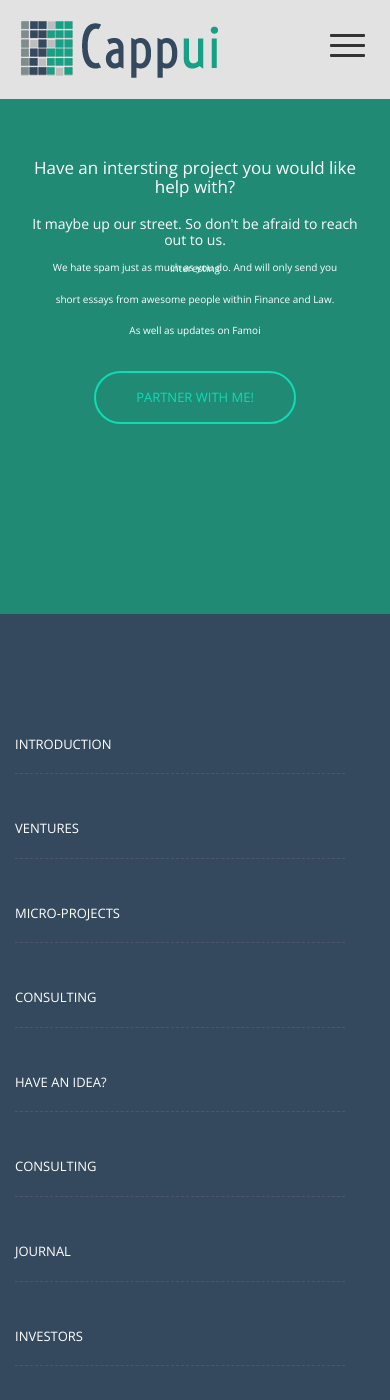
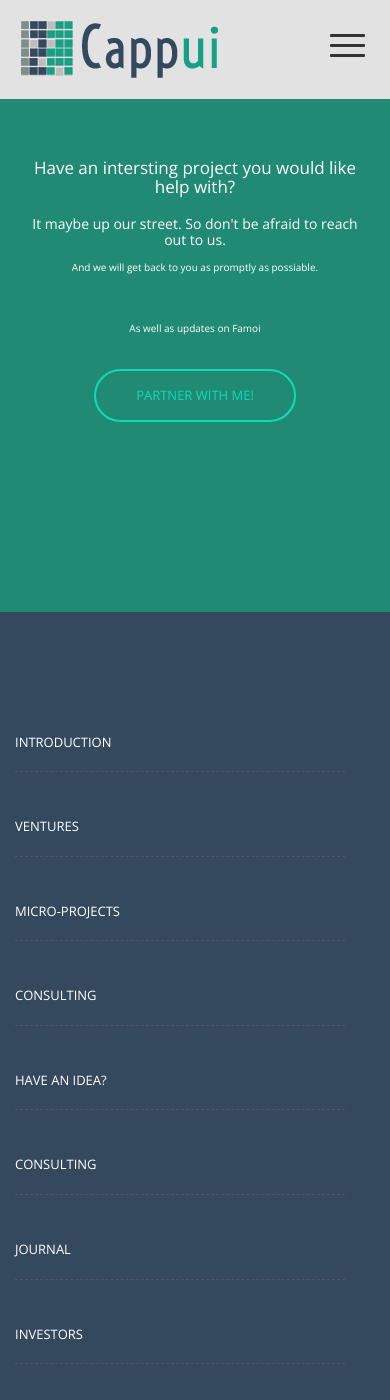
Before and after one commit to Cappui/Cappui-Website, a Jekyll site: the page built from index.html, in a window 390 px wide and 1400 px high, scrolled down 5932 px. Built offline with Jekyll 4.4.1, drawn with Linux system fonts in a browser that asks for light colours; nearby versions of some CDN libraries; library files that are not in the unit come from our copies.

Commit message:
Updated stylesheets

```diff
--- a/css/queries.css
+++ b/css/queries.css
@@ -355,9 +355,6 @@
 			padding-bottom: 0;
 		}
 
-		.down-arrow {
-			display: none;
-		}
 
 	}
 
--- a/css/styles.css
+++ b/css/styles.css
@@ -440,7 +440,6 @@
     color: #fff;
     font-size: 80px;
     position: absolute;
-    bottom: 400px;
     left: 50%;
   -webkit-transform: translateX(-50%);
       -ms-transform: translateX(-50%);
--- a/index.html
+++ b/index.html
@@ -20,9 +20,10 @@
 
             </div>
         </div>
+        <div class="down-arrow floating-arrow"><a href="#intro"><i class="fa fa-angle-down"></i></a></div>
+
     </section>
 
-        <div class="down-arrow floating-arrow"><a href="#intro"><i class="fa fa-angle-down"></i></a></div>
     </section>
     <section id="intro" class="intro section-padding">
         <div class="container">
@@ -162,8 +163,8 @@
                 <h2>Have an intersting project you would like help with?</h2>
                 <h3>It maybe up our street. So don't be afraid to reach out to us.
                 </h3>
-                <p>We hate spam just as much as you do. And will only send you interesting</p>
-                <p>short essays from awesome people within Finance and Law. </p>
+                <p>And we will get back to you as promptly as possiable.</p>
+                <p></p>
                 <p>As well as updates on Famoi</p>
                 <a href="#" class="btn btn-ghost btn-accent btn-large">Partner with me!</a>
             </div>
```
